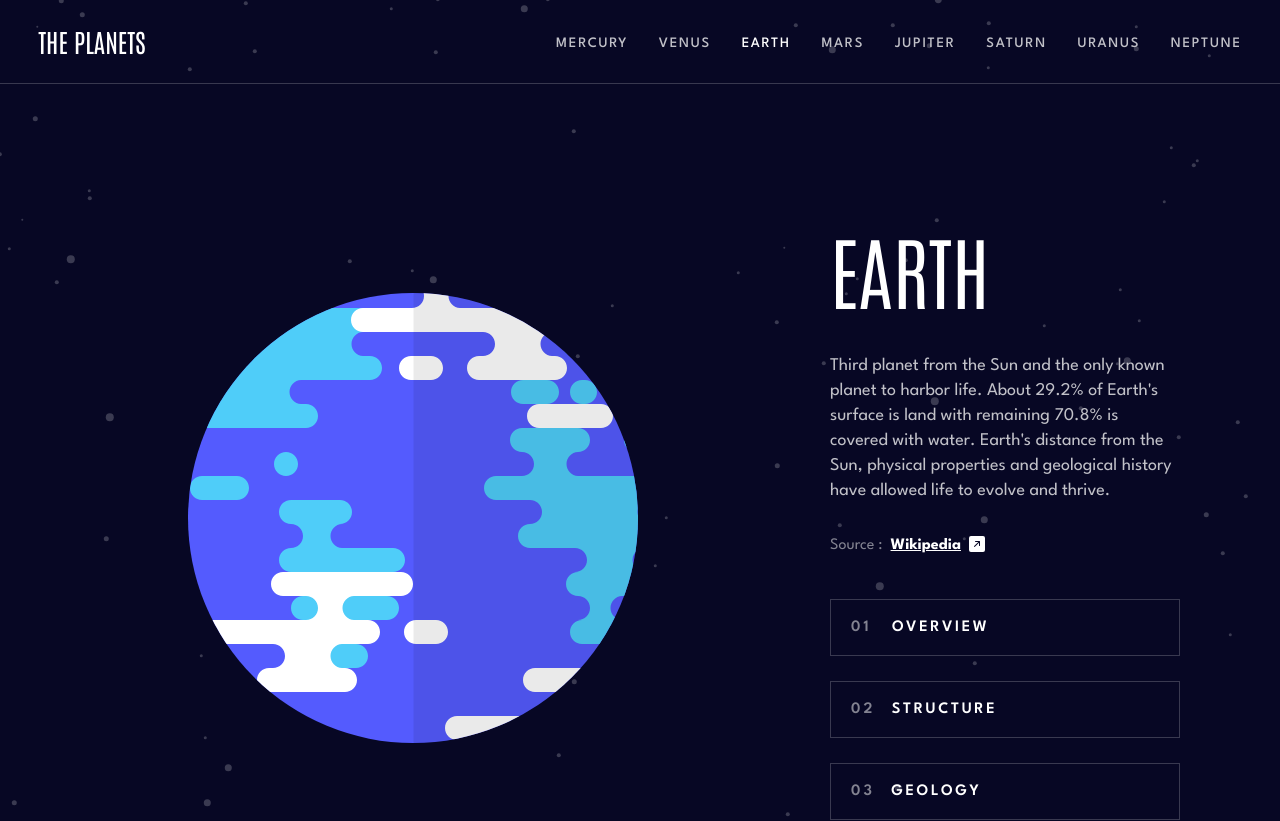
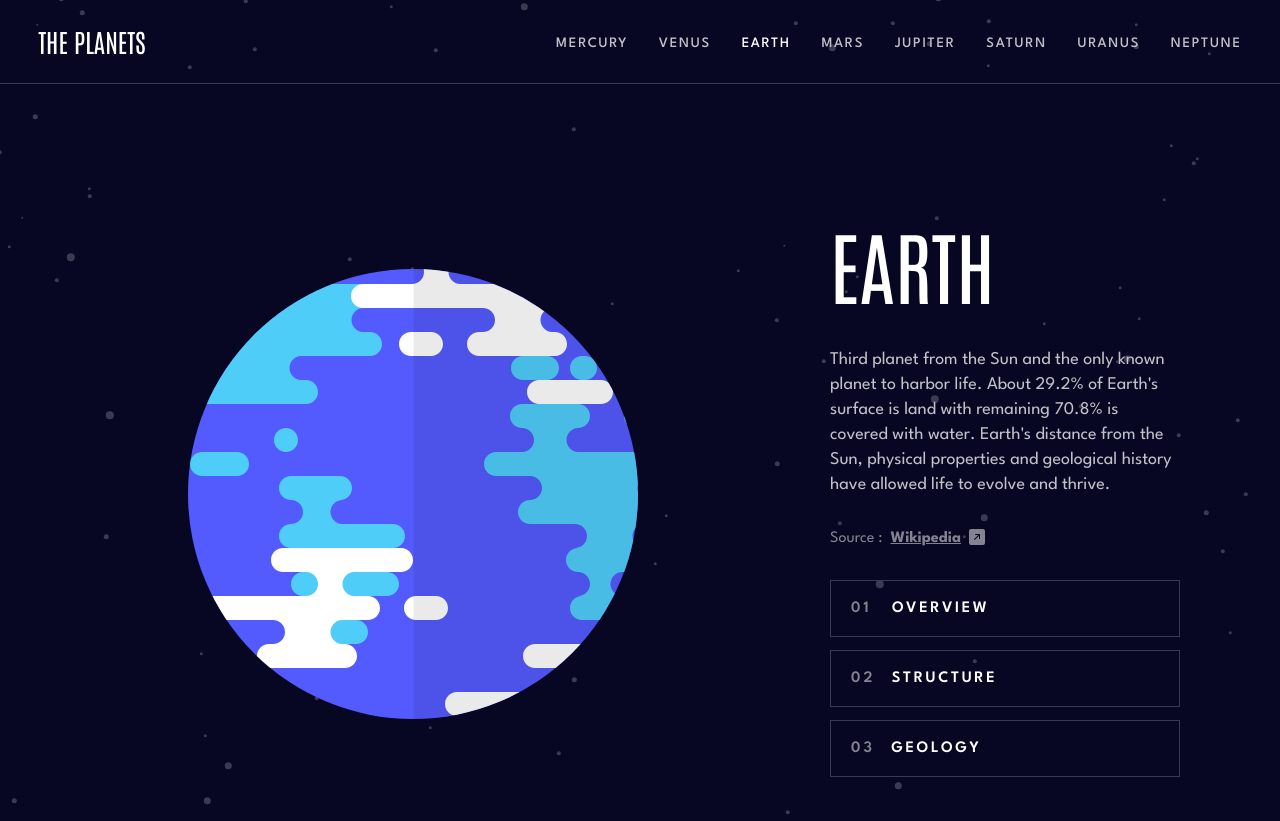
Before and after one commit to Yazdun/react-planet-facts, a React (Create React App) app: page /earth/overview in a window 1280 px wide. Shown: the top 821 px of the page. Built offline with nearby package versions, Linux system fonts and the light colour scheme.

Commit message:
styles : updated

```diff
--- a/src/components/desktopTabs/styles.module.css
+++ b/src/components/desktopTabs/styles.module.css
@@ -22,7 +22,7 @@
   width: 100%;
   display: flex;
   flex-direction: column;
-  gap: 1.563rem;
+  gap: 0.813rem;
 }
 
 @media only screen and (max-width: 768px) {
--- a/src/components/tab/styles.module.css
+++ b/src/components/tab/styles.module.css
@@ -31,7 +31,7 @@
   text-transform: uppercase;
   font-family: var(--ff-serif-1);
   font-size: 2.5rem;
-  font-weight: 300;
+  font-weight: 400;
 }
 
 .desc {
@@ -41,7 +41,7 @@
 }
 
 .source {
-  color: var(--clr-light-1);
+  color: var(--clr-light-2);
   display: flex;
   justify-content: center;
   align-items: center;
@@ -88,7 +88,7 @@
   }
 
   .desc {
-    margin: 2.188rem 0;
+    margin: 2rem 0;
   }
 
   .title {
@@ -107,17 +107,13 @@
     align-items: center;
     justify-content: space-between;
     gap: 9rem;
-    margin-top: 8.313rem;
+    margin-top: 8rem;
   }
 
   .info {
-    gap: 2.75rem;
+    gap: 2rem;
     width: 100%;
     max-width: 21.875rem;
-  }
-
-  .desc {
-    font-size: 1.12rem;
   }
 
   .text {
@@ -143,7 +139,8 @@
   }
 
   .desc {
-    margin: 2.063rem 0;
+    font-size: 1.12rem;
+    margin: 2rem 0;
   }
 
   .geology {
```
